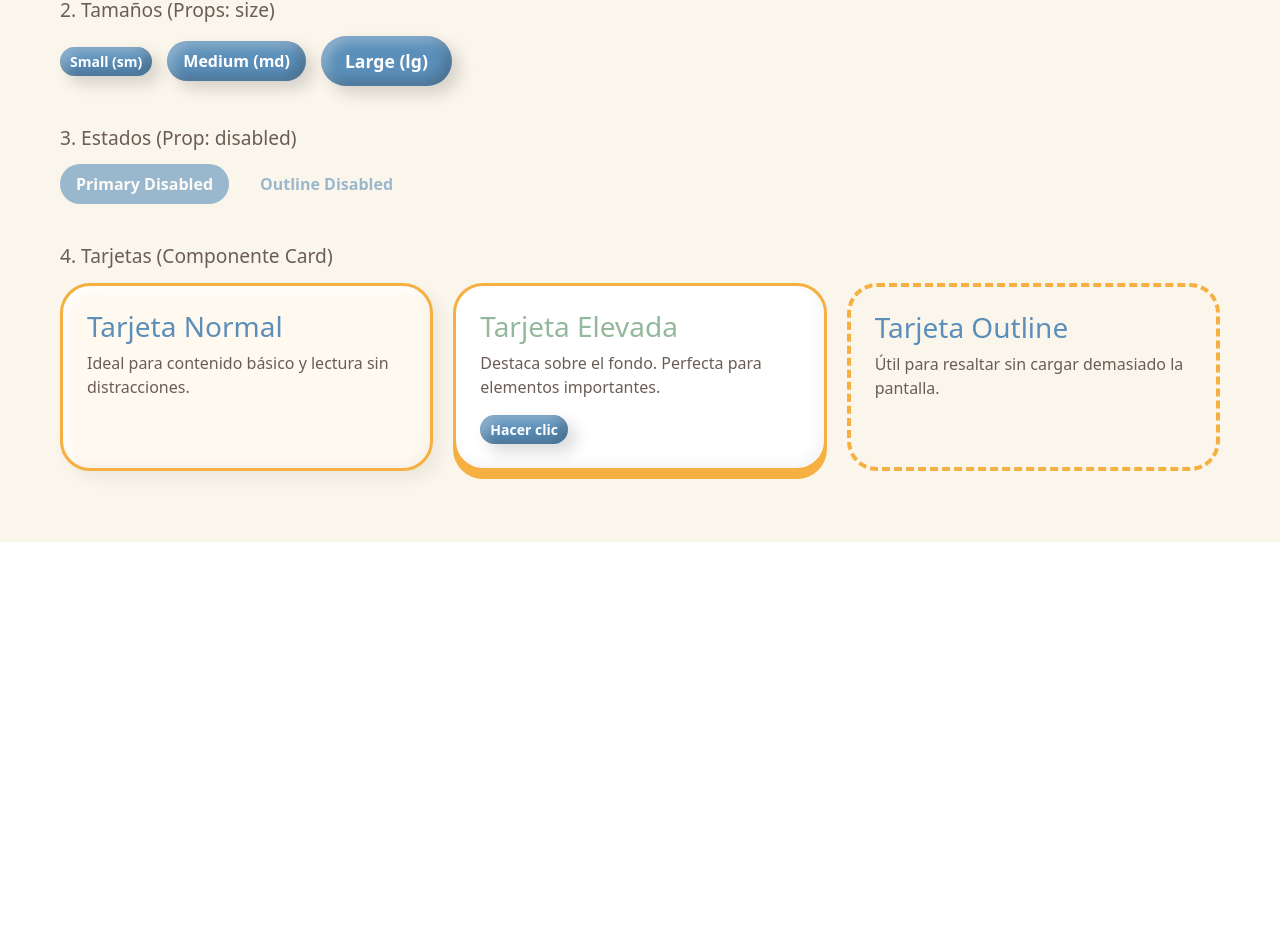
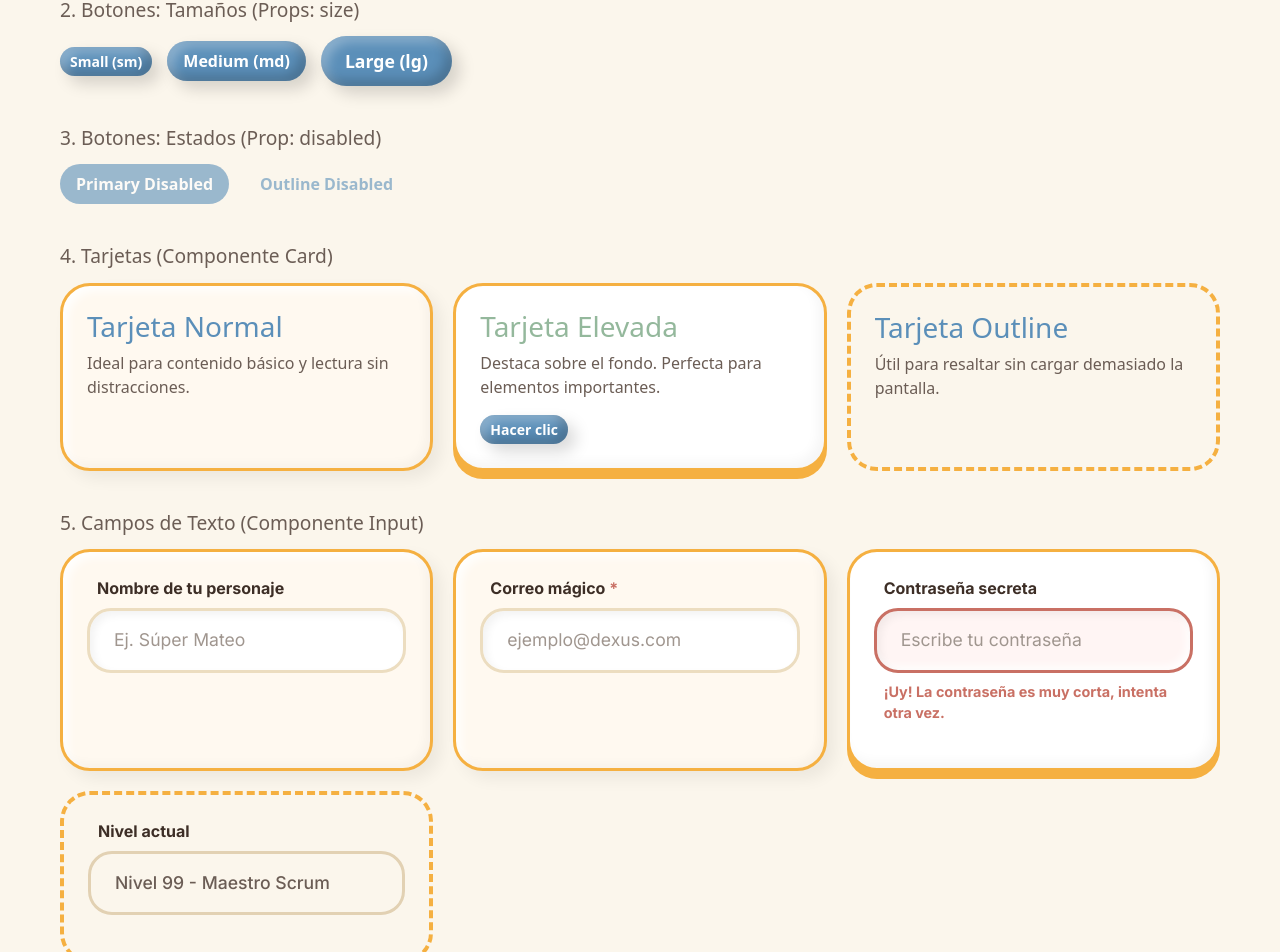
Before and after one commit to mateogarzon90-png/dexus-cuidar-el-alma, a React (Vite) app in the folder dexus-design-system/: page / in a window 1280 px wide. Shown: the part 258-1210 px from the top of the page. Before the commit the page ends 800 px from the top, so only its background shows below. Built offline with nearby package versions, Linux system fonts and the light colour scheme.

Commit message:
refactor - App.jsx modified to implement input component

```diff
--- a/dexus-design-system/src/App.jsx
+++ b/dexus-design-system/src/App.jsx
@@ -1,19 +1,20 @@
 import React from 'react';
-// ¡Atención aquí! Asegúrate de que la ruta coincida con donde pusiste la carpeta
+// Importaciones de los componentes
 import Button from './components/ui/Button/Button.jsx';
 import Card from './components/ui/Card/Card.jsx';
+import Input from './components/ui/Input/Input.jsx'; // Añadido el componente de Sasha
 
 function App() {
   return (
     <div style={{ padding: '60px', fontFamily: 'system-ui, sans-serif', backgroundColor: '#FBF6EC', minHeight: '100vh' }}>
       <h1 style={{ color: '#3D2E26', marginBottom: '30px' }}>
-        Pruebas de Componente: Button (DEXUS)
+        DEXUS Design System - Pruebas UI
       </h1>
 
       {/* PRUEBA 1: VARIANTES DE COLOR */}
       <section style={{ marginBottom: '40px' }}>
         <h2 style={{ fontSize: '1.2rem', color: '#6B5D55', marginBottom: '15px' }}>
-          1. Variantes de Color
+          1. Botones: Variantes de Color
         </h2>
         <div style={{ display: 'flex', gap: '15px', flexWrap: 'wrap' }}>
           <Button variant="primary">Primary</Button>
@@ -24,12 +25,10 @@ function App() {
         </div>
       </section>
 
-
-
       {/* PRUEBA 2: TAMAÑOS */}
       <section style={{ marginBottom: '40px' }}>
         <h2 style={{ fontSize: '1.2rem', color: '#6B5D55', marginBottom: '15px' }}>
-          2. Tamaños (Props: size)
+          2. Botones: Tamaños (Props: size)
         </h2>
         <div style={{ display: 'flex', gap: '15px', alignItems: 'center', flexWrap: 'wrap' }}>
           <Button variant="primary" size="sm">Small (sm)</Button>
@@ -39,9 +38,9 @@ function App() {
       </section>
 
       {/* PRUEBA 3: ESTADOS (Disabled) */}
-      <section>
+      <section style={{ marginBottom: '40px' }}>
         <h2 style={{ fontSize: '1.2rem', color: '#6B5D55', marginBottom: '15px' }}>
-          3. Estados (Prop: disabled)
+          3. Botones: Estados (Prop: disabled)
         </h2>
         <div style={{ display: 'flex', gap: '15px', flexWrap: 'wrap' }}>
           <Button variant="primary" disabled={true}>Primary Disabled</Button>
@@ -49,39 +48,78 @@ function App() {
         </div>
       </section>
 
-
-
-
       {/* PRUEBA 4: COMPONENTE CARD */}
-      <section style={{ marginTop: '40px' }}>
+      <section style={{ marginBottom: '40px' }}>
         <h2 style={{ fontSize: '1.2rem', color: '#6B5D55', marginBottom: '15px' }}>
           4. Tarjetas (Componente Card)
         </h2>
-
         <div style={{ display: 'grid', gridTemplateColumns: 'repeat(auto-fit, minmax(250px, 1fr))', gap: '20px' }}>
 
-          {/* Card Normal */}
           <Card variant="normal">
             <h3 style={{ marginTop: 0, color: '#5B8FB9' }}>Tarjeta Normal</h3>
             <p style={{ color: '#6B5D55' }}>Ideal para contenido básico y lectura sin distracciones.</p>
           </Card>
 
-          {/* Card Elevada */}
           <Card variant="elevada">
             <h3 style={{ marginTop: 0, color: '#94B89C' }}>Tarjeta Elevada</h3>
             <p style={{ color: '#6B5D55' }}>Destaca sobre el fondo. Perfecta para elementos importantes.</p>
-            {/* ¡Fíjate cómo podemos meter el botón que hiciste antes dentro de la tarjeta! */}
             <Button variant="primary" size="sm">Hacer clic</Button>
           </Card>
 
-          {/* Card Outline */}
           <Card variant="outline">
             <h3 style={{ marginTop: 0, color: '#5B8FB9' }}>Tarjeta Outline</h3>
             <p style={{ color: '#6B5D55' }}>Útil para resaltar sin cargar demasiado la pantalla.</p>
           </Card>
+        </div>
+      </section>
+
+      {/* PRUEBA 5: COMPONENTE INPUT (NUEVO) */}
+      <section style={{ marginBottom: '40px' }}>
+        <h2 style={{ fontSize: '1.2rem', color: '#6B5D55', marginBottom: '15px' }}>
+          5. Campos de Texto (Componente Input)
+        </h2>
+        <div style={{ display: 'grid', gridTemplateColumns: 'repeat(auto-fit, minmax(300px, 1fr))', gap: '20px' }}>
+
+          {/* Input Normal */}
+          <Card variant="normal">
+            <Input
+              label="Nombre de tu personaje"
+              placeholder="Ej. Súper Mateo"
+            />
+          </Card>
+
+          {/* Input Requerido */}
+          <Card variant="normal">
+            <Input
+              label="Correo mágico"
+              type="email"
+              placeholder="ejemplo@dexus.com"
+              required={true}
+            />
+          </Card>
+
+          {/* Input con Error (Animación temblor) */}
+          <Card variant="elevada">
+            <Input
+              label="Contraseña secreta"
+              type="password"
+              placeholder="Escribe tu contraseña"
+              error="¡Uy! La contraseña es muy corta, intenta otra vez."
+            />
+          </Card>
+
+          {/* Input Deshabilitado */}
+          <Card variant="outline">
+            <Input
+              label="Nivel actual"
+              value="Nivel 99 - Maestro Scrum"
+              disabled={true}
+            />
+          </Card>
 
         </div>
       </section>
+
     </div>
   );
 }
```
